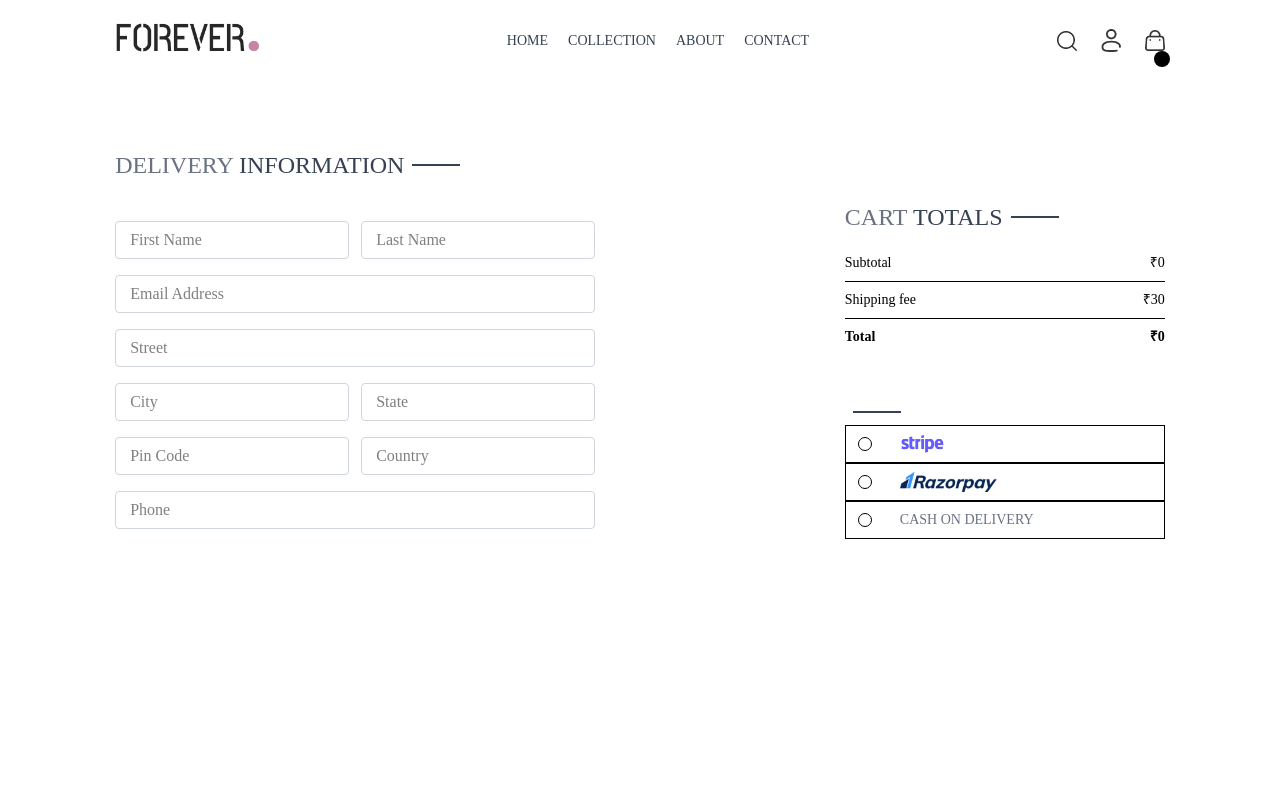
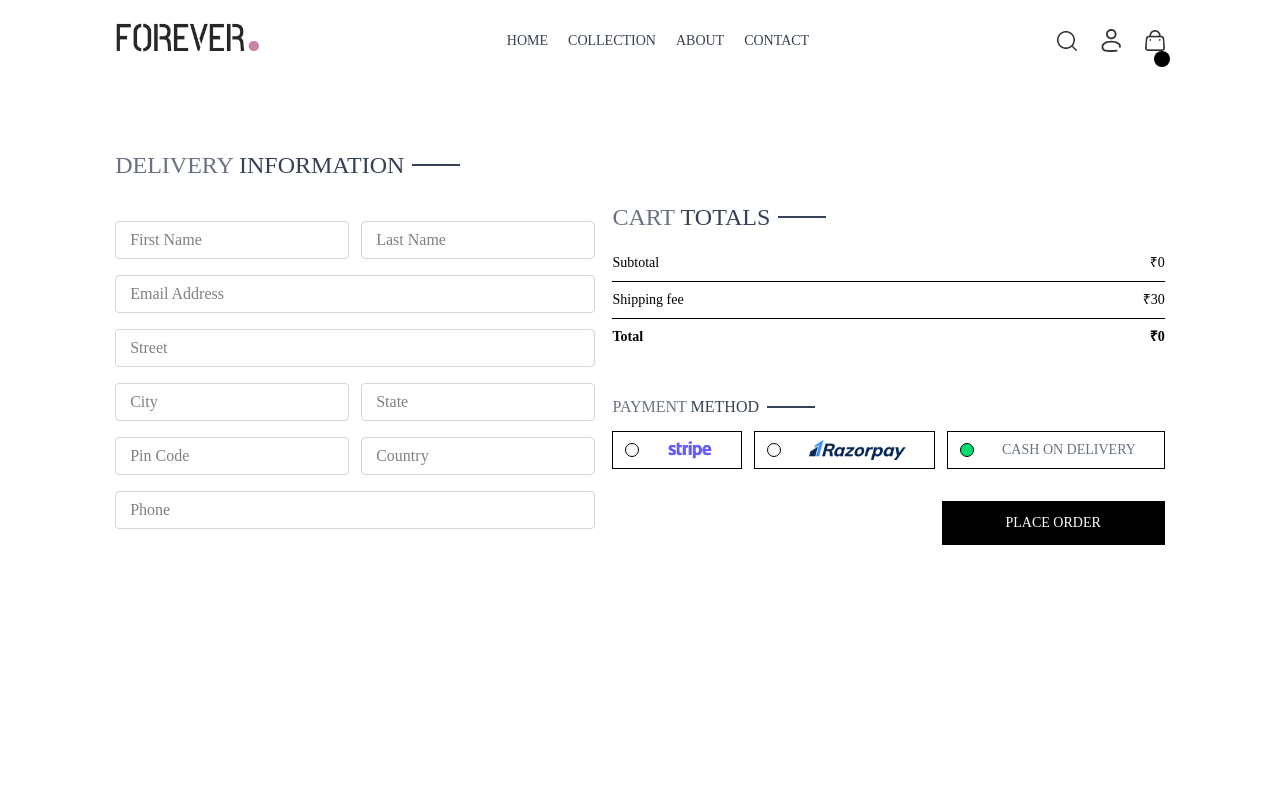
Before and after one commit to heyitsharman/Forever-Store, a React (Vite) app: page /placeOrder in a window 1280 px wide. Shown: the top 800 px of the page. Built offline with nearby package versions, Linux system fonts and the light colour scheme.

Commit message:
added logic to place order page

```diff
--- a/src/pages/PlaceOrder.jsx
+++ b/src/pages/PlaceOrder.jsx
@@ -1,8 +1,14 @@
-import React from 'react'
+import React ,{useContext, useState} from 'react'
 import Title from '../components/Title';
 import CartTotal from '../components/CartTotal';
 import {assets} from '../assets/assets';
+import { ShopContext } from '../context/ShopContext';
 const Placeorder = () => {
+
+const [method,setMethod] = useState('cod');
+const {navigate} = useContext(ShopContext);
+
+
   return (
     <div className='flex flex-col sm:flex-row justify-between gap-4 pt-5 sm:pt-14 min-h-[80vh]'>
       {/* left side  */}
@@ -39,22 +45,27 @@
         </div>
 
         <div className='mt-12'>
-          <Title>text1={"PAYMENT"} text2={"METHOD"}</Title>
+          <Title text1={'PAYMENT'} text2={'METHOD'}/>
           {/* payment methods */}
-          <div className='flex-gap-3 flex-col lg:flex-row'>
-            <div className='flex items-center gap-3 border p-2 px-3 cursor-pointer'>
-              <p className={`min-w-3.5 h-3.5 border rounded-full`}></p>
+          <div className='flex gap-3 flex-col lg:flex-row'>
+            <div onClick={()=>setMethod('stripe')}className='flex items-center gap-3 border p-2 px-3 cursor-pointer'>
+              <p className={`min-w-3.5 h-3.5 border rounded-full  ${method==='stripe'?'bg-green-400': ''}`}></p>
               <img className='h-5 mx-4' src={assets.stripe_logo} alt="" />
             </div>
-            <div className='flex items-center gap-3 border p-2 px-3 cursor-pointer'>
-              <p className={`min-w-3.5 h-3.5 border rounded-full`}></p>
+            <div onClick={()=>setMethod('razorpay')} className='flex items-center gap-3 border p-2 px-3 cursor-pointer'>
+              <p className={`min-w-3.5 h-3.5 border rounded-full ${method==='razorpay'?'bg-green-400': ''}`}></p>
               <img className='h-5 mx-4' src={assets.razorpay_logo} alt="" />
             </div>
-            <div className='flex items-center gap-3 border p-2 px-3 cursor-pointer'>
-              <p className={`min-w-3.5 h-3.5 border rounded-full`}></p>
+            <div onClick={()=>setMethod('cod')} className='flex items-center gap-3 border p-2 px-3 cursor-pointer'>
+              <p className={`min-w-3.5 h-3.5 border rounded-full  ${method==='cod'?'bg-green-400': ''}`}></p>
               <p className='text-gray-500 text-sm font-medium mx-4'>CASH ON DELIVERY</p>
             </div>
 
+          </div>
+
+
+          <div className='w-full text-end mt-8'>
+            <button  onClick={()=>navigate('/orders')}className='bg-black text-white px-16 py-3 text-sm'>PLACE ORDER</button>
           </div>
         </div>
       </div>
```
